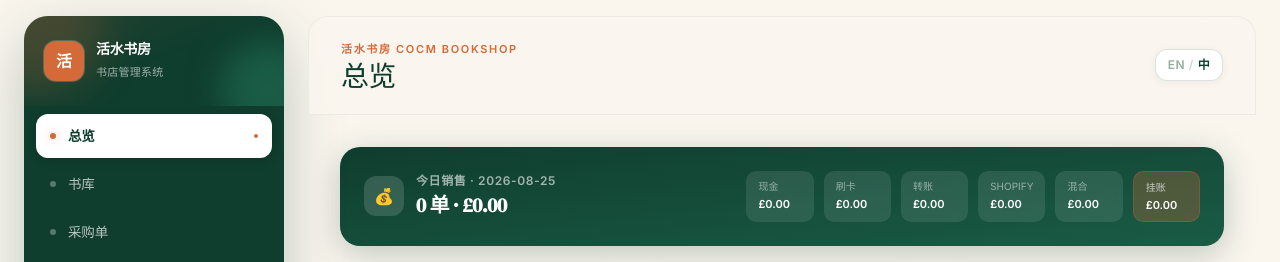
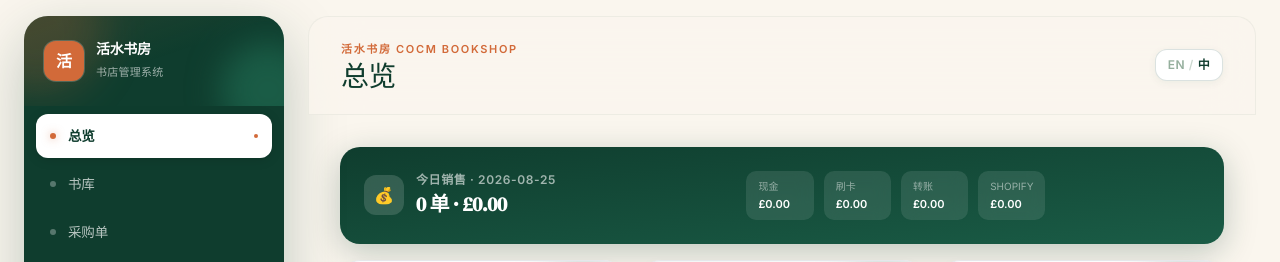
Before and after one commit to Oasis-Coders/bookstore, a Next.js app: page / in a window 1280 px wide. Shown: the top 262 px of the page. Built offline with nearby package versions, Linux system fonts and the light colour scheme; no server answers; the database is empty.

Commit message:
feat: hide mix/deferral from daily sales bar per user request

```diff
--- a/app/dashboard-client.tsx
+++ b/app/dashboard-client.tsx
@@ -70,14 +70,7 @@ export function DashboardClient({ data }: { data: DashboardData }) {
                 <p className="text-white/50 text-[10px] uppercase">Shopify</p>
                 <p className="font-semibold text-white mt-0.5">{formatCurrency(data.dailySales.shopify_total)}</p>
               </div>
-              <div className="rounded-[10px] bg-white/10 px-3 py-2 backdrop-blur">
-                <p className="text-white/50 text-[10px] uppercase">{isZh ? '混合' : 'Mix'}</p>
-                <p className="font-semibold text-white mt-0.5">{formatCurrency(data.dailySales.mix_total)}</p>
-              </div>
-              <div className="rounded-[10px] bg-[#d26a39]/30 px-3 py-2 backdrop-blur border border-[#d26a39]/30">
-                <p className="text-white/70 text-[10px] uppercase">{isZh ? '挂账' : 'Deferral'}</p>
-                <p className="font-semibold text-white mt-0.5">{formatCurrency(data.dailySales.deferral_total)}</p>
-              </div>
+
             </div>
           </div>
         </Card>
```
